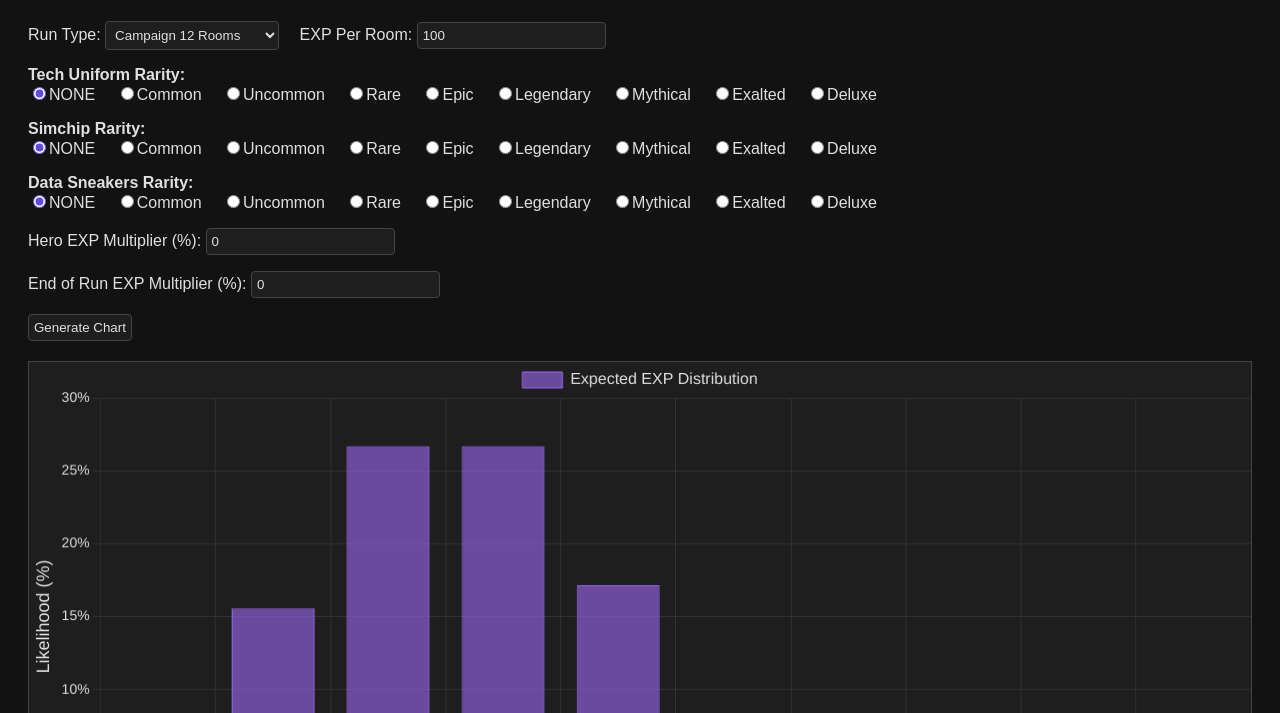
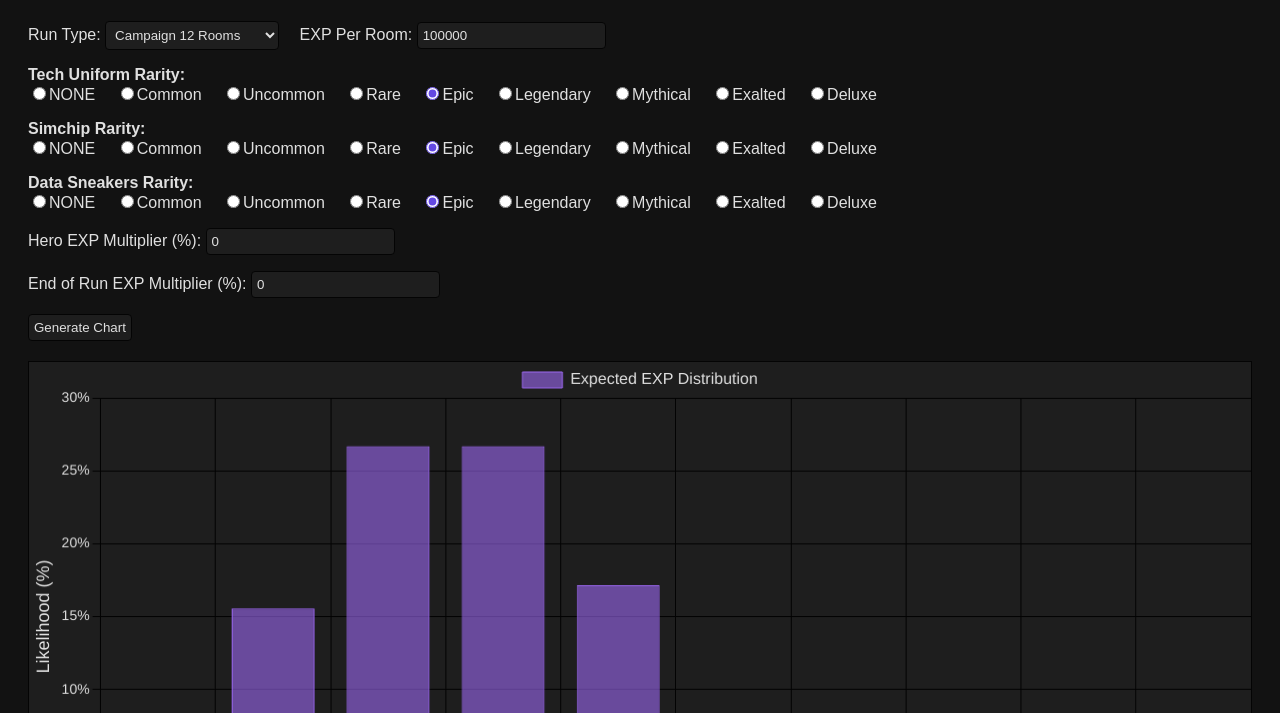
Before and after one commit to VoidTwo/Mr.-Autofire-EXP-Calculator, a plain HTML site: page index.html in a window 1280 px wide. Both pictures are taken after a click on the button "Generate Chart". Shown: the part 87-800 px from the top of the page. Drawn offline with nearby package versions, Linux system fonts and the light colour scheme.

Commit message:
Improve default values and script performance
Script performance was improved by utilizing `Object.freeze()` on
variables that are constant.

```diff
--- a/index.html
+++ b/index.html
@@ -2,7 +2,7 @@
 <html lang="en">
 <head>
   <meta charset="UTF-8" />
-  <title>EXP Calculator</title>
+  <title>Mr. Autofire EXP Calculator</title>
   <script src="https://cdn.jsdelivr.net/npm/chart.js"></script>
   <style>
     body {
@@ -25,7 +25,7 @@
     button {
       background-color: #1e1e1e;
       color: #e0e0e0;
-      border: 1px solid #444;
+      border: 1px solid #040404;
       padding: 5px;
       border-radius: 4px;
     }
@@ -40,12 +40,12 @@
     }
 
     button:hover {
-      background-color: #333;
+      background-color: #030303;
     }
 
     canvas {
       background-color: #1e1e1e;
-      border: 1px solid #444;
+      border: 1px solid #040404;
       margin-top: 20px;
     }
   </style>
@@ -62,17 +62,17 @@
       </select>
     </label>
     <label>EXP Per Room:
-      <input type="number" id="exp_per_room" value="100" />
+      <input type="number" id="exp_per_room" value="100000" />
     </label>
   </div>
 
   <div class="section">
     <strong>Tech Uniform Rarity:</strong><br/>
-    <label><input type="radio" name="tech_uniform_rarity" value="NONE" checked />NONE</label>
+    <label><input type="radio" name="tech_uniform_rarity" value="NONE" />NONE</label>
     <label><input type="radio" name="tech_uniform_rarity" value="COMMON" />Common</label>
     <label><input type="radio" name="tech_uniform_rarity" value="UNCOMMON" />Uncommon</label>
     <label><input type="radio" name="tech_uniform_rarity" value="RARE" />Rare</label>
-    <label><input type="radio" name="tech_uniform_rarity" value="EPIC" />Epic</label>
+    <label><input type="radio" name="tech_uniform_rarity" value="EPIC" checked />Epic</label>
     <label><input type="radio" name="tech_uniform_rarity" value="LEGENDARY" />Legendary</label>
     <label><input type="radio" name="tech_uniform_rarity" value="MYTHICAL" />Mythical</label>
     <label><input type="radio" name="tech_uniform_rarity" value="EXALTED" />Exalted</label>
@@ -81,11 +81,11 @@
 
   <div class="section">
     <strong>Simchip Rarity:</strong><br/>
-    <label><input type="radio" name="simchip_rarity" value="NONE" checked />NONE</label>
+    <label><input type="radio" name="simchip_rarity" value="NONE" />NONE</label>
     <label><input type="radio" name="simchip_rarity" value="COMMON" />Common</label>
     <label><input type="radio" name="simchip_rarity" value="UNCOMMON" />Uncommon</label>
     <label><input type="radio" name="simchip_rarity" value="RARE" />Rare</label>
-    <label><input type="radio" name="simchip_rarity" value="EPIC" />Epic</label>
+    <label><input type="radio" name="simchip_rarity" value="EPIC" checked />Epic</label>
     <label><input type="radio" name="simchip_rarity" value="LEGENDARY" />Legendary</label>
     <label><input type="radio" name="simchip_rarity" value="MYTHICAL" />Mythical</label>
     <label><input type="radio" name="simchip_rarity" value="EXALTED" />Exalted</label>
@@ -94,11 +94,11 @@
 
   <div class="section">
     <strong>Data Sneakers Rarity:</strong><br/>
-    <label><input type="radio" name="data_sneakers_rarity" value="NONE" checked />NONE</label>
+    <label><input type="radio" name="data_sneakers_rarity" value="NONE" />NONE</label>
     <label><input type="radio" name="data_sneakers_rarity" value="COMMON" />Common</label>
     <label><input type="radio" name="data_sneakers_rarity" value="UNCOMMON" />Uncommon</label>
     <label><input type="radio" name="data_sneakers_rarity" value="RARE" />Rare</label>
-    <label><input type="radio" name="data_sneakers_rarity" value="EPIC" />Epic</label>
+    <label><input type="radio" name="data_sneakers_rarity" value="EPIC" checked />Epic</label>
     <label><input type="radio" name="data_sneakers_rarity" value="LEGENDARY" />Legendary</label>
     <label><input type="radio" name="data_sneakers_rarity" value="MYTHICAL" />Mythical</label>
     <label><input type="radio" name="data_sneakers_rarity" value="EXALTED" />Exalted</label>
@@ -133,51 +133,63 @@
         [65712362,760385907,4236435770,15130127748,38906042781,76700484340,120529332535,154966284687,166035305022,150222418830,115885865954,76755573554,43860327745,21689173061,9295359883,3452562242,1109752149,307746394,73272951,14874960,2549993,364285,42579,3967,283,15,0,0]],
       TOWER_CASTLE_20_ROOMS: [
         20,
-        [1628413598,12562047755,45761745394,104598275187,168104370836,201725245004,187316298932,137620137991,81097581316,38617895865,14895474119,4642745180,1160686295,229586300,35140760,4016087,322721,16272,387]]};
+        [1628413598,12562047755,45761745394,104598275187,168104370836,201725245004,187316298932,137620137991,81097581316,38617895865,14895474119,4642745180,1160686295,229586300,35140760,4016087,322721,16272,387]]}
+    Object.freeze(frequencyData)
+    const totalFrequency = 1_000_000_000_000
+    Object.freeze(totalFrequency)
 
     const techUniformMultipliers = {
-      NONE: 0.0, COMMON: 0.30, UNCOMMON: 0.45, RARE: 0.60, EPIC: 0.75, LEGENDARY: 0.90, MYTHICAL: 1.05, EXALTED: 1.20, DELUXE: 1.35};
+      NONE: 0.0, COMMON: 0.30, UNCOMMON: 0.45, RARE: 0.60, EPIC: 0.75, LEGENDARY: 0.90, MYTHICAL: 1.05, EXALTED: 1.20, DELUXE: 1.35}
+    Object.freeze(techUniformMultipliers)
+    const simchipMultipliers = {
+      NONE: 0.0, COMMON: 0.06, UNCOMMON: 0.09, RARE: 0.12, EPIC: 0.15, LEGENDARY: 0.18, MYTHICAL: 0.21, EXALTED: 0.24, DELUXE: 0.27}
+    Object.freeze(simchipMultipliers)
+    const dataSneakersMultipliers = { ...simchipMultipliers }
+    Object.freeze(dataSneakersMultipliers)
 
-    const simchipMultipliers = {
-      NONE: 0.0, COMMON: 0.06, UNCOMMON: 0.09, RARE: 0.12, EPIC: 0.15, LEGENDARY: 0.18, MYTHICAL: 0.21, EXALTED: 0.24, DELUXE: 0.27};
+    const getRadioValue = (name) => {
+      return document.querySelector(`input[name="${name}"]:checked`).value
+    }
+    Object.freeze(getRadioValue)
 
-    const dataSneakersMultipliers = { ...simchipMultipliers };
+    const addPercentSign = (value) => {
+      return value + '%'
+    }
+    Object.freeze(addPercentSign)
 
-    function getRadioValue(name) {
-      return document.querySelector(`input[name="${name}"]:checked`).value;
-    }
+    const generateChart = () => {
+      let runType = document.getElementById('run_type').value
+      let expPerRoom = parseFloat(document.getElementById('exp_per_room').value)
+      let techRarity = getRadioValue('tech_uniform_rarity')
+      let simchipRarity = getRadioValue('simchip_rarity')
+      let sneakersRarity = getRadioValue('data_sneakers_rarity')
 
-    function generateChart() {
-      const runType = document.getElementById('run_type').value;
-      const expPerRoom = parseFloat(document.getElementById('exp_per_room').value);
-      const techRarity = getRadioValue('tech_uniform_rarity');
-      const simchipRarity = getRadioValue('simchip_rarity');
-      const sneakerRarity = getRadioValue('data_sneakers_rarity');
+      let baseExpMultiplier = 1 + simchipMultipliers[simchipRarity] + dataSneakersMultipliers[sneakersRarity] + (document.getElementById('hero_exp_multiplier').value / 100)
+      let techExpMultiplier = 1 + techUniformMultipliers[techRarity]
+      let endRunExpMultiplier = 1 + (document.getElementById('end_run_exp_multiplier').value / 100)
 
-      const baseExpMultiplier = 1 + simchipMultipliers[simchipRarity] + dataSneakersMultipliers[sneakerRarity] + (document.getElementById('hero_exp_multiplier').value / 100);
-      const techExpMultiplier = 1 + techUniformMultipliers[techRarity];
-      const endRunExpMultiplier = 1 + (document.getElementById('end_run_exp_multiplier').value / 100)
+      let baseRoomExp = Math.floor(expPerRoom * baseExpMultiplier)
+      let withTechRoomExp = Math.floor(baseRoomExp * techExpMultiplier)
 
-      const baseRoomExp = Math.floor(expPerRoom * baseExpMultiplier);
-      const withTechRoomExp = Math.floor(baseRoomExp * techExpMultiplier);
+      let [totalRooms, freqList] = frequencyData[runType]
 
-      const [totalRooms, freqList] = frequencyData[runType];
-
-      const expValues = [];
-      const percentLikelihoods = [];
-
-      const totalFrequency = 1_000_000_000_000;
+      let expValues = Array(freqList.length).fill(null)
+      let percentLikelihoods = Array(freqList.length).fill(null)
 
       for (let numTechProcs = 0; numTechProcs < freqList.length; numTechProcs++) {
-        const numBaseExpRooms = totalRooms - numTechProcs;
-        const totalExp = Math.floor((numBaseExpRooms * baseRoomExp + numTechProcs * withTechRoomExp) * endRunExpMultiplier);
-        expValues.push(totalExp);
-        const percent = (freqList[numTechProcs] / totalFrequency) * 100;
-        percentLikelihoods.push(percent);
+        let numBaseExpRooms = totalRooms - numTechProcs
+        let totalExp = Math.floor((numBaseExpRooms * baseRoomExp + numTechProcs * withTechRoomExp) * endRunExpMultiplier)
+        expValues[numTechProcs] = totalExp
+
+        let percent = (freqList[numTechProcs] / totalFrequency) * 100
+        percentLikelihoods[numTechProcs] = percent
       }
 
-      const ctx = document.getElementById('chart').getContext('2d');
-      if (window.expChart) window.expChart.destroy();
+      let ctx = document.getElementById('chart').getContext('2d')
+
+      if (window.expChart) {
+        window.expChart.destroy()
+      }
 
       window.expChart = new Chart(ctx, {
         type: 'bar',
@@ -210,10 +222,9 @@
                 color: '#e0e0e0',
                 font: {
                   size: 14},
-                callback: function(value) {
-                  return value + '%';}},
+                callback: addPercentSign},
               grid: {
-                color: '#333'}},
+                color: '#030303'}},
             x: {
               title: {
                 display: true,
@@ -226,8 +237,9 @@
                 font: {
                   size: 14}},
               grid: {
-                color: '#333'}}}}});
+                color: '#030303'}}}}})
     }
+    Object.freeze(generateChart)
   </script>
 </body>
 </html>
```
